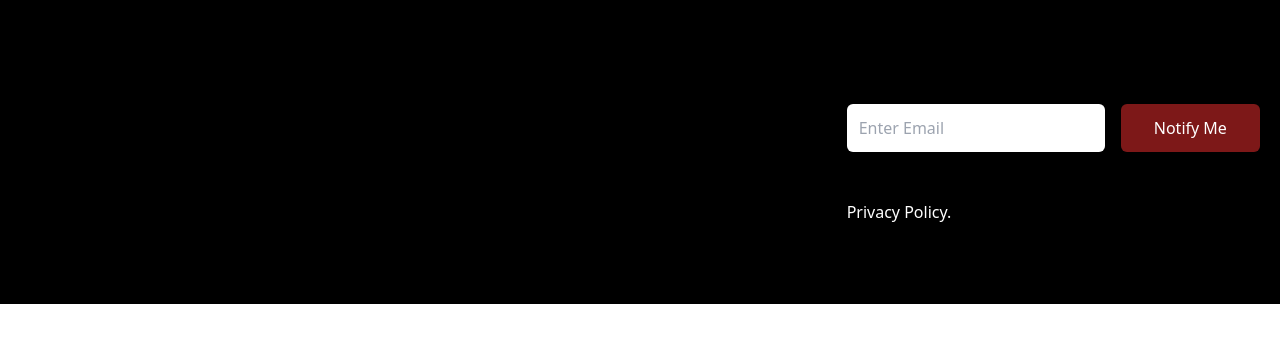
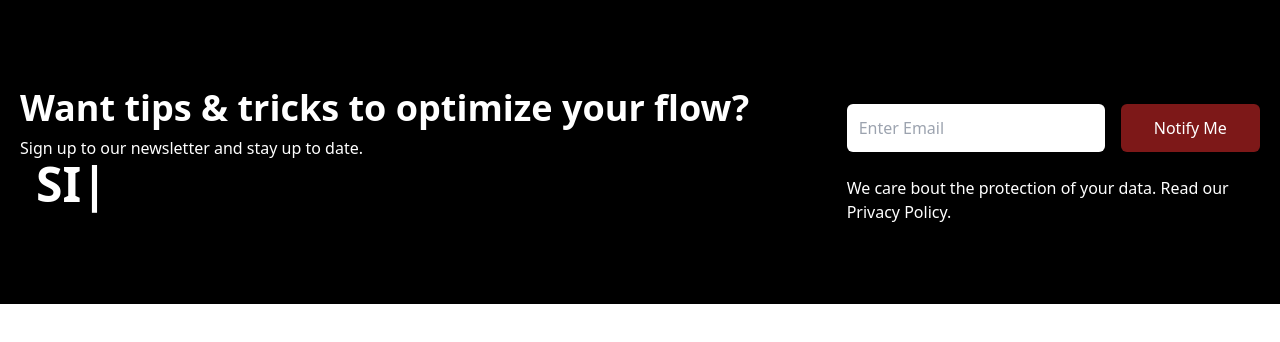
Before and after one commit to roranger216/landing-page-rse, a Next.js app: page /components/newsletter in a window 1280 px wide. Shown: the top 342 px of the page. Built offline with nearby package versions, Linux system fonts and the light colour scheme.

Commit message:
fix newsletter

```diff
--- a/src/pages/components/newsletter.tsx
+++ b/src/pages/components/newsletter.tsx
@@ -3,7 +3,7 @@ import Typed from 'react-typed';
 
 const Newsletter = () => {
   return (
-    <div className='w-full py-16 bg-black text- px-4'>
+    <div className='w-full py-16 bg-black text-white px-4'>
       <div className='max-w-[1240px] mx-auto grid lg:grid-cols-3'>
         <div className='lg:col-span-2 my-4'>
           <h1 className='md:text-4xl sm:text-3xl text-2xl font-bold py-2'>
```
